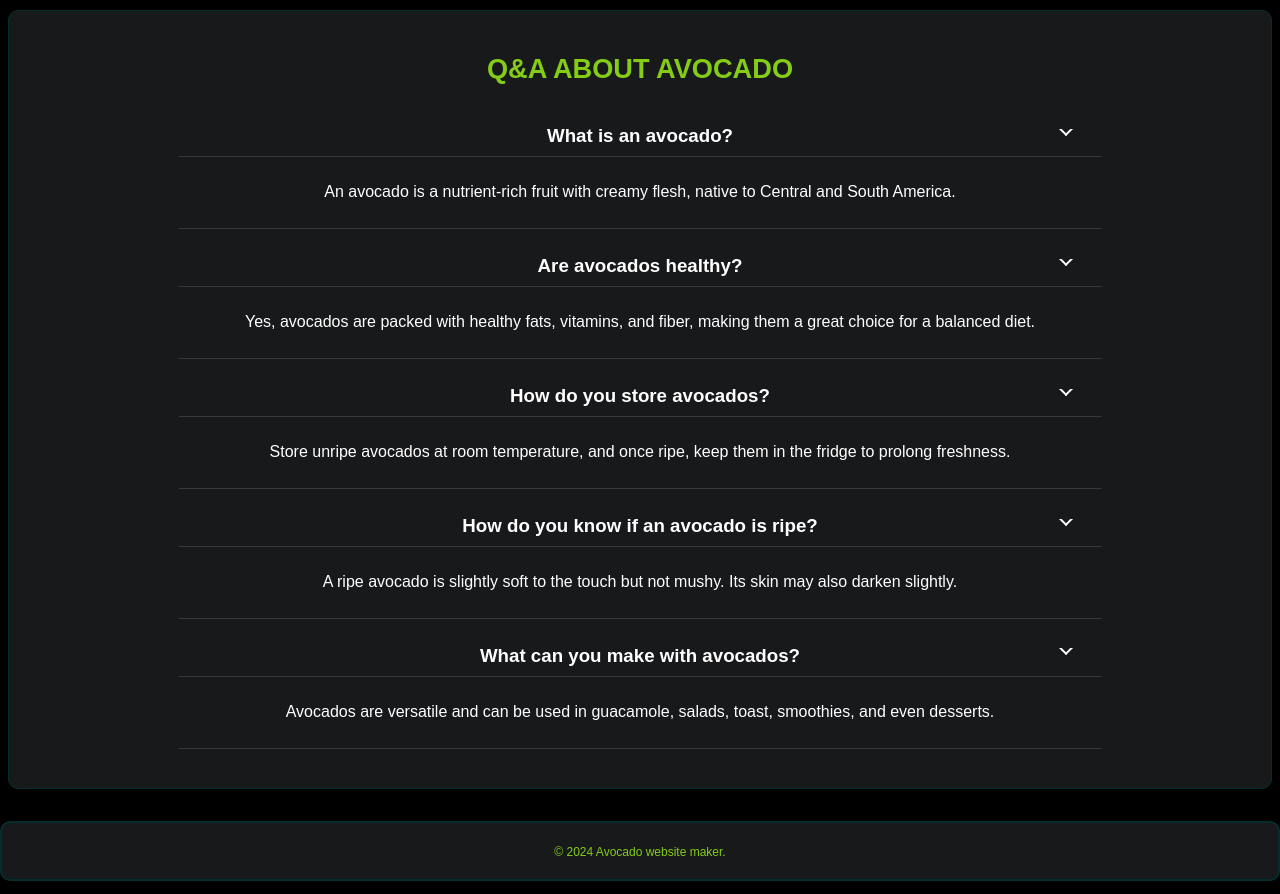
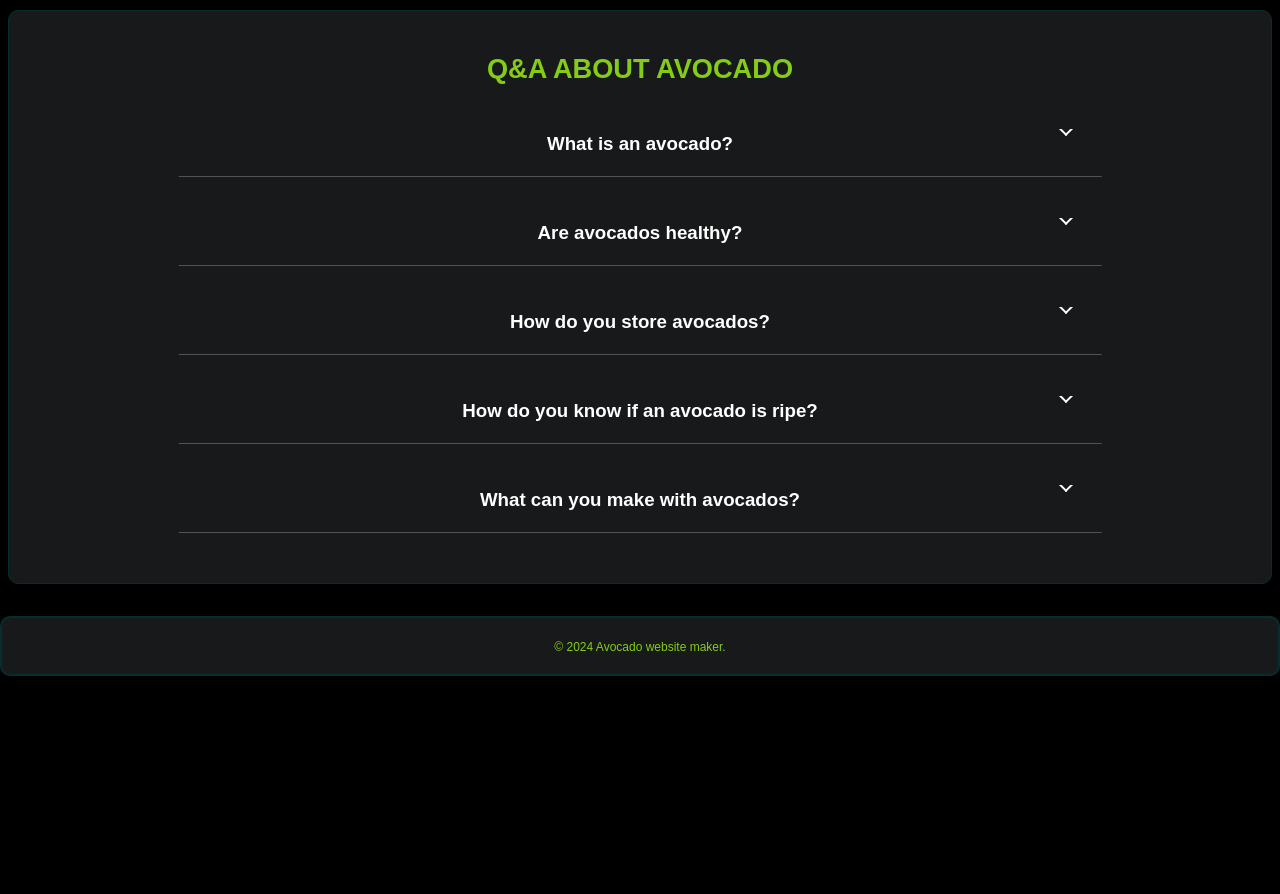
Before and after one commit to manilomonilo/avocado-website, a plain HTML site: page index.html in a window 1280 px wide. Shown: the part 1700-2594 px from the top of the page. After the commit the page ends 2388 px from the top, so only its background shows below. Drawn offline with Linux system fonts and the light colour scheme.

Commit message:
finish js and fix a typo :)

```diff
--- a/index.html
+++ b/index.html
@@ -14,7 +14,7 @@
 
     <header class="header container">
         <div class="logo">
-            <img src="imgs/avocado-logo2-rbg.png" alt="A logo">
+            <img src="imgs/avocado-logo.png" alt="A logo">
         </div>
 
         <nav class="navigator">
@@ -89,27 +89,27 @@
         <section class="faq-section" id="faq">
             <h2 class="faq-section__title section-title">Q&A about avocado</h2>
             <div class="faq-section__item">
-                <h3 class="faq-section__quetion">What is an avocado?</h3>
+                <h3 class="faq-section__question">What is an avocado?</h3>
                 <p class="faq-section__answer">An avocado is a nutrient-rich fruit with creamy flesh, native to Central
                     and South America.</p>
             </div>
             <div class="faq-section__item">
-                <h3 class="faq-section__quetion">Are avocados healthy?</h3>
+                <h3 class="faq-section__question">Are avocados healthy?</h3>
                 <p class="faq-section__answer">Yes, avocados are packed with healthy fats, vitamins, and fiber, making
                     them a great choice for a balanced diet.</p>
             </div>
             <div class="faq-section__item">
-                <h3 class="faq-section__quetion">How do you store avocados?</h3>
+                <h3 class="faq-section__question">How do you store avocados?</h3>
                 <p class="faq-section__answer">Store unripe avocados at room temperature, and once ripe, keep them in
                     the fridge to prolong freshness.</p>
             </div>
             <div class="faq-section__item">
-                <h3 class="faq-section__quetion">How do you know if an avocado is ripe?</h3>
+                <h3 class="faq-section__question">How do you know if an avocado is ripe?</h3>
                 <p class="faq-section__answer">A ripe avocado is slightly soft to the touch but not mushy. Its skin may
                     also darken slightly.</p>
             </div>
             <div class="faq-section__item">
-                <h3 class="faq-section__quetion">What can you make with avocados?</h3>
+                <h3 class="faq-section__question">What can you make with avocados?</h3>
                 <p class="faq-section__answer">Avocados are versatile and can be used in guacamole, salads, toast,
                     smoothies, and even desserts.</p>
             </div>
--- a/scripts/file.js
+++ b/scripts/file.js
@@ -0,0 +1,15 @@
+let questions = document.querySelectorAll(".faq-section .faq-section__question");
+let answers = document.querySelectorAll(".faq-section .faq-section__answer");
+
+// Iterate over each question
+questions.forEach((question, index) => {
+    question.addEventListener("click", () => {
+        // Toggle the display of the corresponding answer
+        let answer = answers[index];
+        if (answer.style.display === "none") {
+            answer.style.display = "block"; // Show answer
+        } else {
+            answer.style.display = "none"; // Hide answer
+        }
+    });
+});
--- a/styles/style.css
+++ b/styles/style.css
@@ -240,11 +240,12 @@ img {
     margin-bottom: 2.8rem;
 }
 
-.faq-section__quetion {
+.faq-section__question {
+    padding: .5rem;
     position: relative;
 }
 
-.faq-section__quetion::before {
+.faq-section__question::before {
     content: "";
     max-width: 100%;
     position: absolute;
@@ -259,7 +260,7 @@ img {
     transform: rotate(45deg);
 }
 
-.faq-section__quetion::after {
+.faq-section__question::after {
     content: "";
     max-width: 100%;
     position: absolute;
@@ -275,7 +276,7 @@ img {
 .faq-section__answer {
     padding: .2rem;
     padding-top: .7rem;
-    /* display: none; */
+    display: none;
 }
 
 .faq-section__item::after {
@@ -346,7 +347,7 @@ img {
 }
 
 @media (max-width: 562px) {
-    .faq-section__quetion::before {
+    .faq-section__question::before {
         display: none;
     }
 }
```
Also changed, not shown: imgs/avocado-logo.png (renamed from imgs/avocado-logo2-rbg.png), 1 other file.
